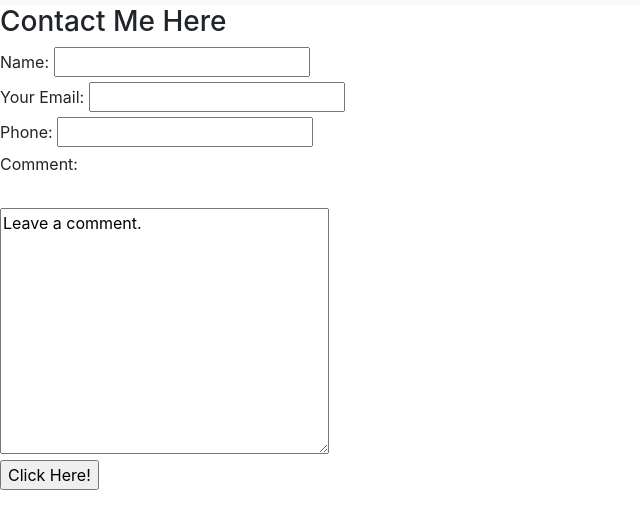
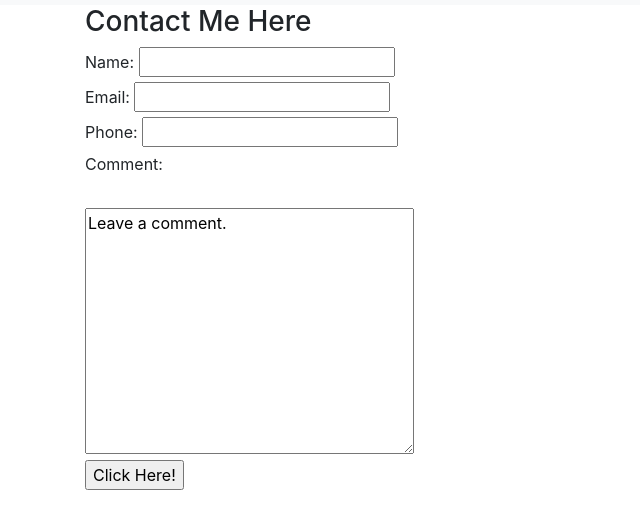
Before and after one commit to dariuskmitchell/Week2hw, a plain HTML site: page contact.html in a window 1280 px wide. Shown: the part 51-580 px from the top of the page, without its empty margins (0-640 px from the left). Drawn offline with nearby package versions, Linux system fonts and the light colour scheme.

Commit message:
updated contact info

```diff
--- a/contact.html
+++ b/contact.html
@@ -30,14 +30,19 @@
       </nav>
 
       <div id="textbox">
+        <div class="container">
+          <div class="row">
+            <div class="col-sm">
               <form action="http://dariuskmitchell@outlook.com" method="POST">
+
+
                 <h3> Contact Me Here</h3>
                 <label for="name">Name:</label>
                 <input type="text" name="name" id="name">
 
                 <br>
 
-              <label for="email">Your Email:</label>
+                <label for="email">Email:</label>
                 <input type="text" name="email" id="email">
 
                 <br>
@@ -53,6 +58,8 @@
                 <br>
 
                 <input type="submit" name="submitbutton" value="Click Here!" class="button">
+            </div>
+
 
 
 
```
Also changed, not shown: index.html (+1 -1 lines). Lines whose indentation alone changed are shown as unchanged.
